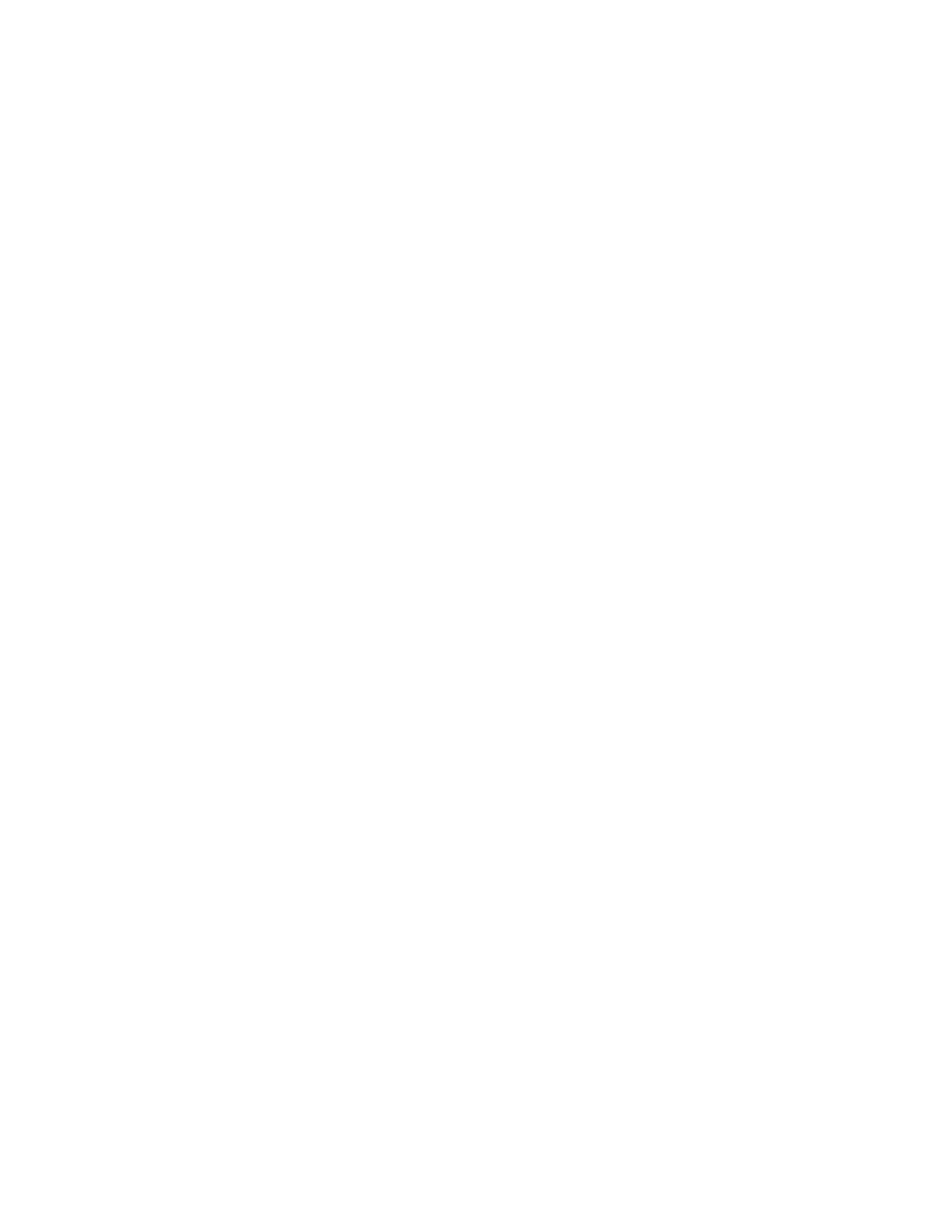
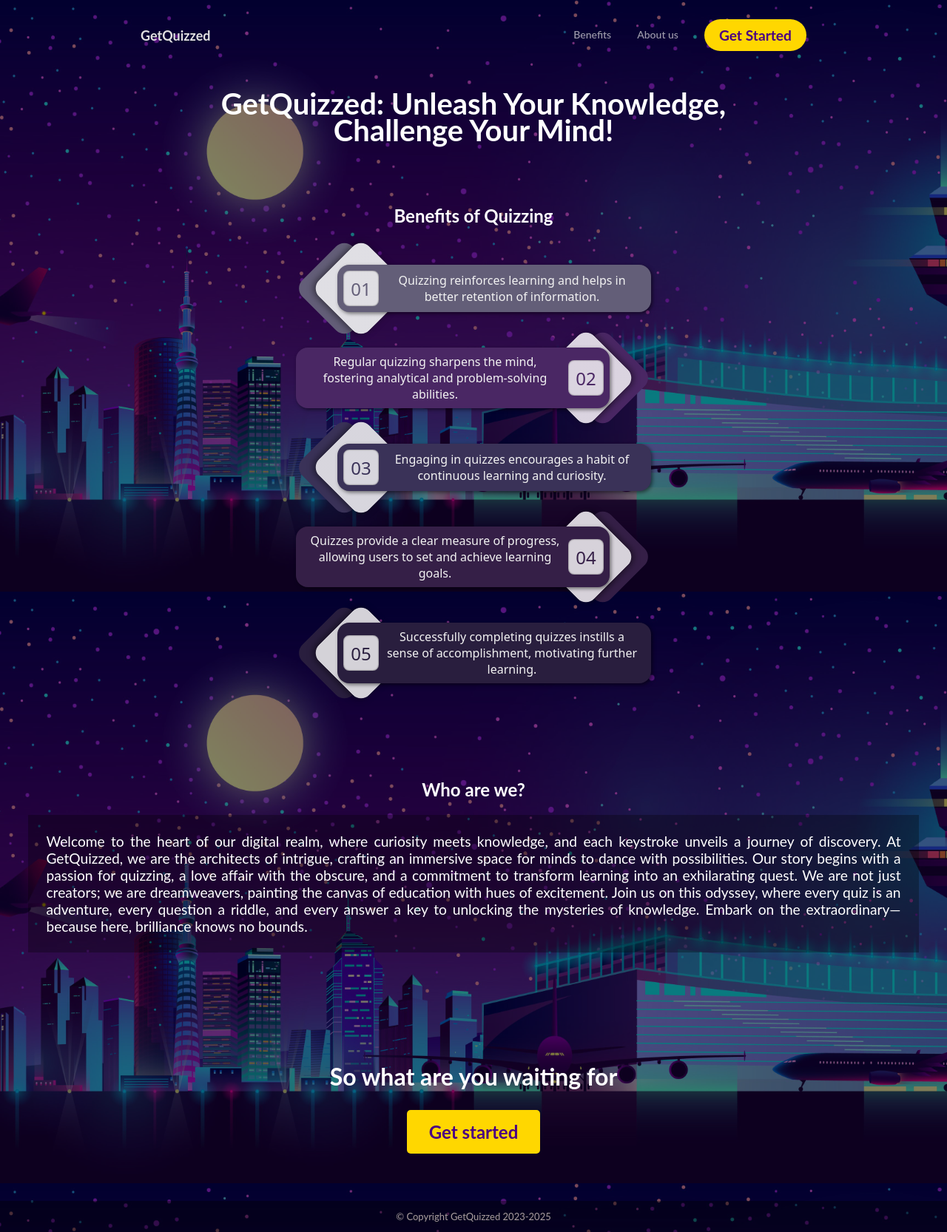
Before and after one commit to sanyamvatta/cs-50-final, a Flask app: page / in a window 1280 px wide. Before the commit the page is empty. Shown: the whole page at 74% size. Before the commit the page ends 800 px from the top, so only its background shows below. Run offline with Flask 3, Linux system fonts and the light colour scheme; some libraries are stand-ins or nearby versions.

Commit message:
finished landing page

```diff
--- a/static/landing.css
+++ b/static/landing.css
@@ -0,0 +1,376 @@
+/* PRESETS  */
+* {
+  padding: 0;
+  box-sizing: border-box;
+  scroll-behavior: smooth;
+}
+
+ul {
+  list-style: none;
+}
+
+li {
+  text-decoration: none;
+}
+
+a {
+  text-decoration: none;
+  color: inherit;
+}
+
+/*   KEYFRAMES */
+@keyframes fade-in {
+  0% {
+    opacity: 0;
+    transform: translateY(15px);
+  }
+
+  100% {
+    opacity: 1;
+    transform: translate(0);
+  }
+}
+
+body {
+  font-family: 'Lato', sans-serif;
+  background-image: url("/static/landing-background.jpg");
+  background-size: cover;
+  background-repeat: no-repeat;
+  background-color: rgba(0, 0, 0, 0.5);
+  background-blend-mode: darken;
+  min-height: 100vh;
+  margin: 0;
+  display: flex;
+  flex-direction: column;
+  background-attachment: fixed;
+}
+
+/* HEADER  */
+
+.header {
+  display: flex;
+  align-items: center;
+  justify-content: space-between;
+  width: 900px;
+  margin: 0 auto;
+  animation: fade-in 0.4s;
+
+}
+
+.logo {
+  color: rgba(225, 225, 225, 1);
+  font-size: 18px;
+  font-weight: 700;
+
+}
+.nav {
+  padding: 20px 0;
+
+}
+.nav-list {
+  display: flex;
+  column-gap: 10px;
+}
+.nav-item {
+  margin-left: 25px;
+}
+.nav-link {
+  text-decoration: none;
+  color: rgba(225, 225, 225, 0.7);
+  font-size: 14px;
+  font-weight: 500;
+  transition: all 0.3s;
+}
+.nav-link:hover {
+  color: rgba(225, 225, 225, 1);
+}
+
+/* MAIN  */
+
+.main {
+  color: #fff;
+  text-align: center;
+  margin-top: 0px;
+  animation: fade-in 0.4s 0.1s backwards;
+}
+
+.heading {
+  font-size: 40px;
+  font-weight : 700;
+  max-width: 800px;
+  margin-left: auto;
+  margin-right: auto;
+  margin-bottom: 25px;
+  line-height: 0.9;
+}
+.text {
+  max-width: 630px;
+  font-size: 25px;
+  line-height: 1.4;
+  margin-left: auto;
+  margin-right: auto;
+  opacity: 0.7;
+
+}
+/* FOOTER */
+
+.footer {
+  display: flex;
+  align-items: center;
+  width: 900px;
+  margin-left: auto;
+  margin-right: auto;
+  color: #fff;
+  opacity: 0.8;
+  justify-content: space-between;
+  font-size: 12px;
+  margin-top: auto;
+  padding-top: 10px;
+  padding-bottom: 10px;
+  border-top: 1px solid rgba(255, 255, 255, 0.3);
+  animation: fade-in 0.4s 0.2s backwards;
+
+}
+
+/* MEDIA QUERIES */
+@media (max-width : 985px) {
+
+  body {
+    background-size: auto;
+    background-position: center;
+     background-color: rgba(0, 0, 0, 0.5);
+  background-blend-mode: darken;
+    overflow-x: hidden;
+
+  }
+  .header {
+    width: 600px;
+    font-size: 10px;
+
+  }
+
+  .heading {
+    font-size: 30px;
+    width: 450px;
+  }
+  .text {
+    font-size: 15px;
+    width: 380px;
+  }
+
+  .footer {
+    margin-top: auto;
+    width: 600px;
+  }
+}
+
+@media (max-width: 650px) {
+  .header {
+    flex-direction: column;
+
+  }
+  .nav {
+    padding: 0;
+  }
+
+  .heading {
+    font-size: 25px;
+    width: 450px;
+  }
+
+  .footer {
+    width: 500px;
+    margin-top: auto;
+  }
+}
+
+@media (max-width: 500px) {
+  .header {
+    width: 350px;
+    margin: 0 auto;
+  }
+
+  .footer {
+    flex-direction: column;
+    justify-content: baseline;
+  }
+}
+
+ol {
+  font-family: system-ui, sans-serif;
+  color: hsl(0 0% 95%);
+
+  width: fit-content;
+  max-width: 30rem;
+  margin-block: 0;
+  margin-inline: auto;
+  padding-block: 2rem;
+  padding-inline: 0;
+
+  display: grid;
+  gap: 3rem;
+
+  list-style: none;
+  counter-reset: liCount;
+
+  > li {
+    --border-radius: 1rem;
+    --padding: 0.5rem;
+    --number-size: 3rem;
+    --indent: 3.5rem;
+
+    display: grid;
+    --text-column: minmax(calc(var(--number-size) * 2), 1fr);
+    grid-template-columns: var(--number-size) var(--text-column);
+    gap: 0.5rem;
+    grid-auto-flow: dense;
+    align-items: center;
+    box-shadow: 2px 2px 5px hsl(0 0% 0% / .5);
+
+    margin-inline: var(--indent) 0rem;
+    padding-block: var(--padding);
+    padding-inline: var(--padding) calc(var(--padding) * 2);
+    border-radius: var(--border-radius);
+    background-color: var(--accent-color);
+    counter-increment: liCount;
+
+    &::before, &::after {
+      content: "";
+      grid-area: 1/1;
+      background-color: var(--accent-color);
+      background-image: linear-gradient(hsl(0 0% 100% / .8) 0 0);
+    }
+    &::before {
+      content: counter(liCount, decimal-leading-zero);
+      font-size: 1.5rem;
+      color: var(--accent-color);
+      aspect-ratio: 1;
+      border-radius: calc(var(--border-radius) - var(--padding));
+      display: grid;
+      place-items: center;
+      box-shadow: inset 0 0 2px hsl(0 0% 0% / .75);
+    }
+    &::after{
+      --scale: 2;
+      aspect-ratio: 1/1;
+      border-radius: calc(var(--border-radius) / var(--scale));
+      scale: var(--scale);
+      rotate: 45deg;
+      z-index: -1;
+      box-shadow:
+        calc(var(--multi, 1) * -1px) calc(var(--multi, 1) * 1px) 5px hsl(0 0% 0% / .5),
+        calc(var(--multi, 1) * -.5rem) calc(var(--multi, 1) * .5rem) 0 0 var(--accent-color);
+
+    }
+    &:nth-child(even){
+      --multi: -1;
+      margin-inline: 0rem var(--indent);
+      padding-inline:  calc(var(--padding) * 2) var(--padding);
+      grid-template-columns: var(--text-column) var(--number-size);
+      &::before, &::after { grid-area: 1/2 }
+    }
+  }
+}
+
+html { color-scheme: dark}
+h1 { text-align: center }
+
+.benefits {
+  padding: 3%;
+}
+
+.getting-started {
+  padding: 3%;
+}
+
+.about-text {
+  font-size: 1.2rem;
+  text-align: justify;
+  background: rgba(0, 0, 0, 0.3);
+  padding: 2%;
+}
+
+.cta-text {
+  font-size: 2rem;
+}
+
+button, .cta-button {
+  border: none;
+  padding: 0;
+  background: none;
+  text-decoration: none;
+  cursor: pointer;
+}
+
+/* CTA Button Styles */
+
+
+.cta-button {
+  display: inline-block;
+  font-size: 1.5em;
+  font-weight: bold;
+  padding: 15px 30px;
+  background-color: #FFD700; /* Gold color for contrast */
+  color: #4B0082; /* Dark Purple text */
+  border-radius: 5px;
+  transition: background-color 0.3s ease, transform 0.2s ease; /* Smooth transitions for background color and scale */
+}
+
+/* Hover effect */
+.cta-button:hover {
+  background-color: #FFDB58; /* Lighter Gold on hover */
+  transform: scale(1.05); /* Slightly increase size on hover */
+}
+
+.cta {
+  padding: 5%;
+}
+
+.footer-text {
+  color: #aa9f9f;
+  text-align: center;
+  font-size: small;
+}
+
+footer {
+  background-color: rgba(0, 0, 0, 0.4);
+  margin-bottom: auto;
+  width: 100vw;
+}
+
+@media (min-width: 768px) and (max-width: 1025px) {
+  /* Your tablet-specific styles go here */
+  .heading {
+    font-size: 35px;
+  }
+  .about-text {
+    width: auto;
+  }
+}
+
+@media (max-width: 767px) {
+  /* Your phone-specific styles go here */
+  .heading {
+    font-size: 18px;
+    width: 400px;
+  }
+  body {
+    overflow-x: hidden;
+  }
+}
+
+.cta-nav-btn {
+  font-size: 1.2em;
+  font-weight: bold;
+  padding: 10px 20px;
+  background-color: #FFD700; /* Gold color for contrast */
+  color: #4B0082; /* Dark Purple text */
+  border-radius: 50px;
+  transition: background-color 0.3s ease, transform 0.2s ease; /* Smooth transitions for background color and scale */
+}
+
+/* Hover effect */
+.cta-nav-btn:hover {
+  background-color: #FFDB58; /* Lighter Gold on hover */
+  transform: scale(0.98);
+}
--- /dev/null
+++ b/static/landing.js
@@ -0,0 +1,11 @@
+document.addEventListener("DOMContentLoaded", function() {
+  const ctaButton = document.getElementById("ctaButton");
+
+  ctaButton.addEventListener("mousedown", function() {
+      ctaButton.style.transform = "scale(0.95)"; /* Slightly decrease size on click */
+  });
+
+  ctaButton.addEventListener("mouseup", function() {
+      ctaButton.style.transform = "scale(1)"; /* Reset size after click */
+  });
+});
--- a/templates/index.html
+++ b/templates/index.html
@@ -3,9 +3,54 @@
 <head>
   <meta charset="UTF-8">
   <meta name="viewport" content="width=device-width, initial-scale=1.0">
+  <link rel="stylesheet" href="/static/landing.css">
   <title>Document</title>
 </head>
 <body>
+  <header class="header">
+    <p class="logo">GetQuizzed</p>
+    <nav class="nav">
+      <ul class="nav-list">
+        <li class="nav-item">
+          <a href="#benefits" class="nav-link">Benefits</a>
+        </li>
+        <li class="nav-item">
+          <a href="#about" class="nav-link">About us</a>
+        </li>
+        <li class="nav-item">
+          <a id="ctaNavButton" class="cta-nav-btn" href="/register">Get Started</a>
+        </li>
+      </ul>
+    </nav>
+  </header>
+  <main class="main">
+    <h1 class="heading">GetQuizzed: Unleash Your Knowledge, Challenge Your Mind!</h1>
 
+    <section id="benefits" class="benefits">
+      <h1 class="b-head">Benefits of Quizzing</h1>
+      <ol>
+        <li style="--accent-color: #635E78">Quizzing reinforces learning and helps in better retention of information.</li>
+        <li style="--accent-color: #4A2764">Regular quizzing sharpens the mind, fostering analytical and problem-solving abilities.</li>
+        <li style="--accent-color: #3A3258">Engaging in quizzes encourages a habit of continuous learning and curiosity.</li>
+        <li style="--accent-color: #351F47">Quizzes provide a clear measure of progress, allowing users to set and achieve learning goals.</li>
+        <li style="--accent-color: #291E3E">Successfully completing quizzes instills a sense of accomplishment, motivating further learning.</li>
+      </ol>
+    </section>
+
+    <section id="about" class="getting-started">
+      <h1>Who are we?</h1>
+      <p class="about-text">
+        Welcome to the heart of our digital realm, where curiosity meets knowledge, and each keystroke unveils a journey of discovery. At GetQuizzed, we are the architects of intrigue, crafting an immersive space for minds to dance with possibilities. Our story begins with a passion for quizzing, a love affair with the obscure, and a commitment to transform learning into an exhilarating quest. We are not just creators; we are dreamweavers, painting the canvas of education with hues of excitement. Join us on this odyssey, where every quiz is an adventure, every question a riddle, and every answer a key to unlocking the mysteries of knowledge. Embark on the extraordinary—because here, brilliance knows no bounds.</p>
+    </section>
+
+    <section id="cta" class="cta">
+      <h1 class="cta-text">So what are you waiting for</h1>
+      <a id="ctaButton" class="cta-button" href="/register">Get started</a>
+    </section>
+  </main>
+  <footer>
+    <p class="footer-text">&copy; Copyright GetQuizzed 2023-2025</p>
+  </footer>
 </body>
+<script src="/static/landing.js"></script>
 </html>
```
Also changed, not shown: quiz_app.db, static/landing-background.jpg (added).
